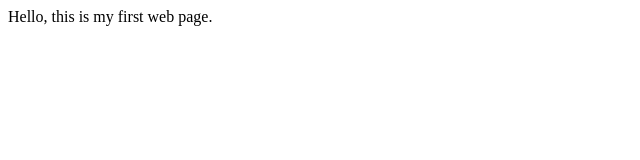
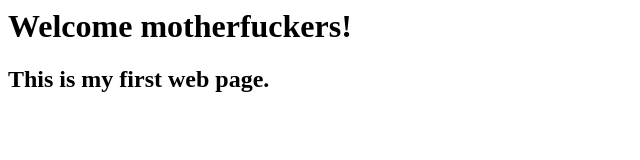
Before and after one commit to AhmedMoor/ahmedmoor.github.io, a plain HTML site: page index.html in a window 1280 px wide. Shown: the whole page, without its empty margins (0-640 px from the left). Drawn offline with Linux system fonts and the light colour scheme.

Commit message:
My second commit

```diff
--- a/index.html
+++ b/index.html
@@ -1,5 +1,8 @@
 <html>
 <body>
-Hello, this is my first web page.
+<h1>
+Welcome motherfuckers!
+</h1?>
+<h2>This is my first web page.</h2>
 </body>
 </html>
```
